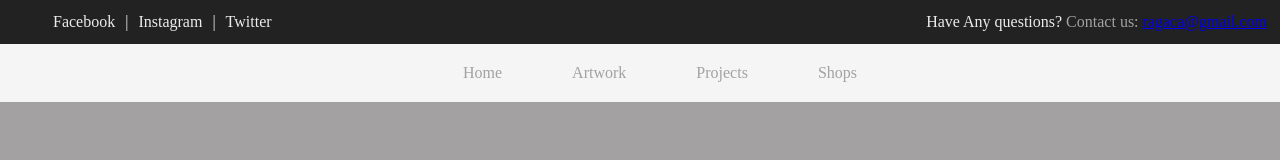
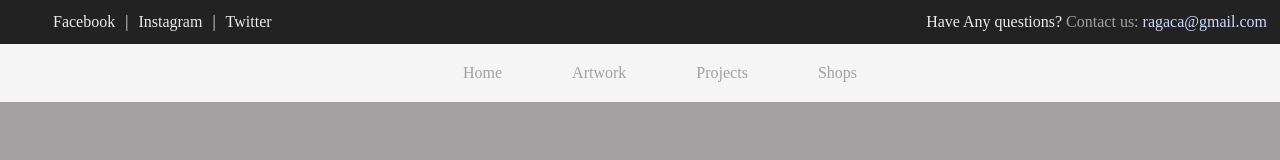
Before and after one commit to MaisaDaisa/Task3-Comm, a plain HTML site: page Index.html in a window 1280 px wide. Shown: the top 160 px of the page. Drawn offline with Linux system fonts and the light colour scheme.

Commit message:
fixed the mail

```diff
--- a/Index.html
+++ b/Index.html
@@ -26,7 +26,7 @@
             </div>
             <div class="header_contact">
                 <p class="contact_us">
-                    Have Any questions? <span>Contact us:</span> <span style="text-decoration: none !important;"><a href="mailto:ragaca@gmail.com">ragaca@gmail.com </a></span>
+                    Have Any questions? <span>Contact us:</span> <span><a href="mailto:ragaca@gmail.com" class="mail">ragaca@gmail.com </a></span>
                 </p>
             </div>
         </div>
--- a/src/style.css
+++ b/src/style.css
@@ -26,11 +26,13 @@ body{
 }
 .contact_us{
   color: #ececec;
-
 }
-
 .contact_us span{
   color: #A3A1A1;
+}
+.mail{
+  color: #d1d9ff;
+  text-decoration: none;
 }
 .header_bottom{
   background-color: #F5F5F5;
```
